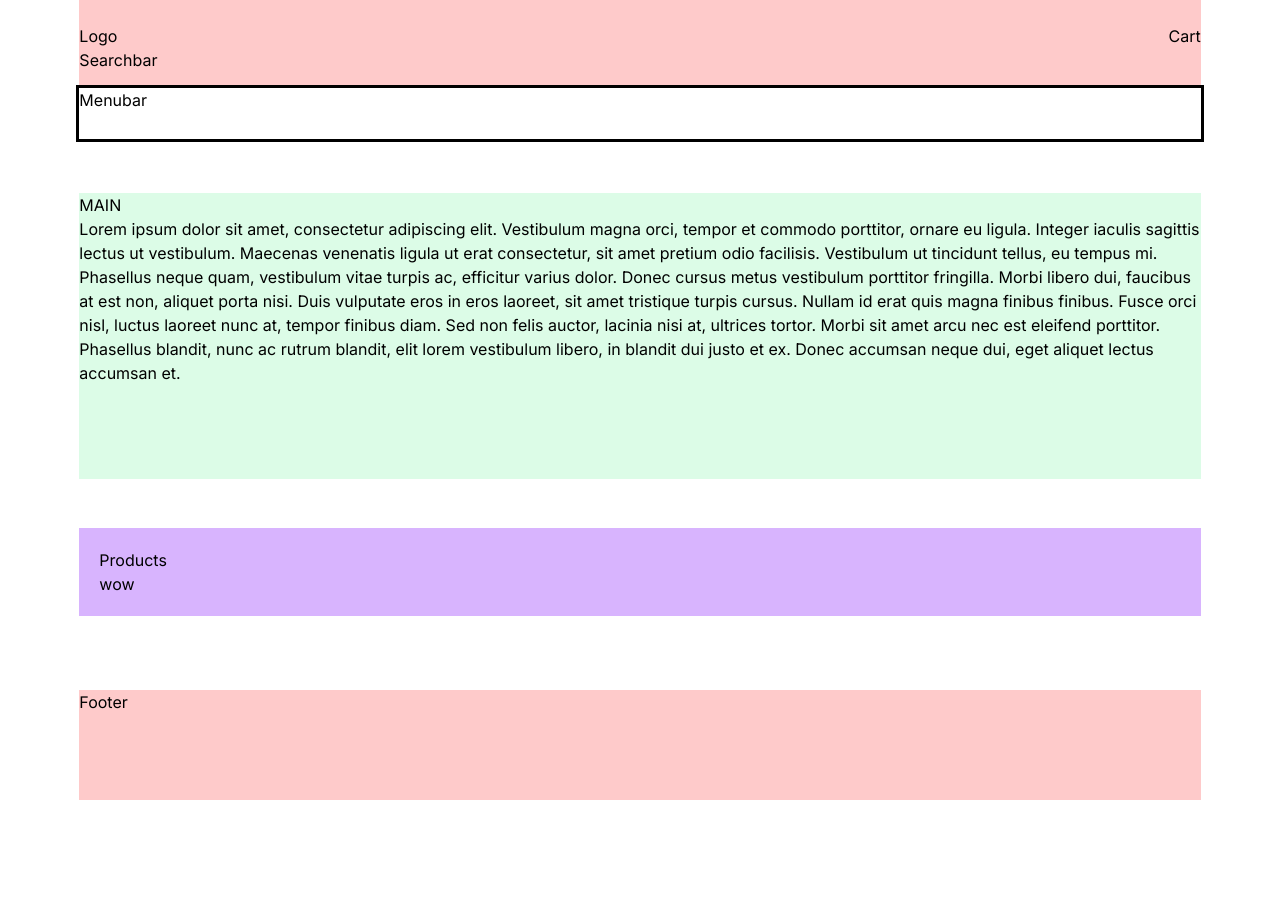
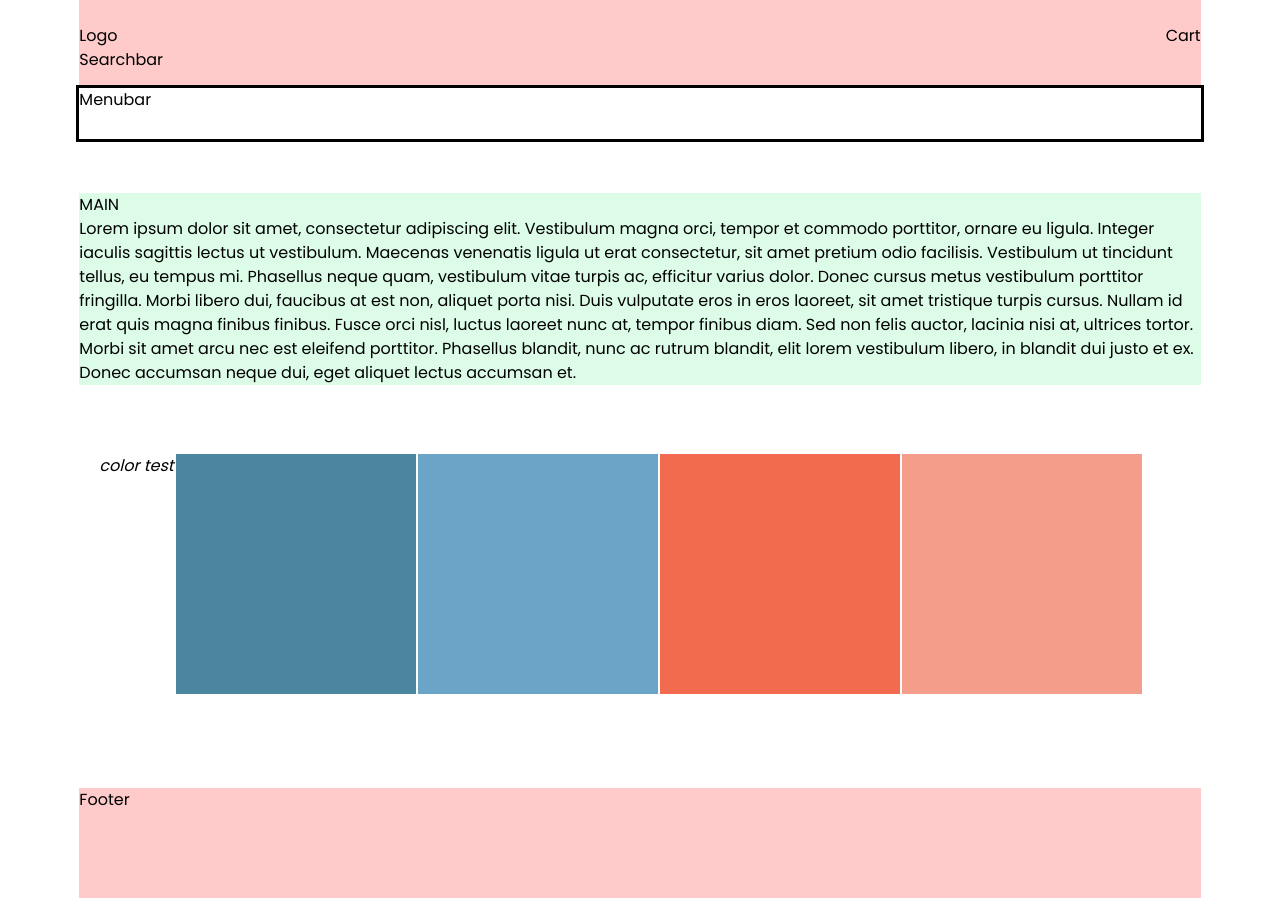
Before and after one commit to KaritasHall/Snarkaup, a Next.js app: page / in a window 1280 px wide. Before the commit the page ends 800 px from the top, so only its background shows below. Built offline with nearby package versions, Linux system fonts and the light colour scheme; no server answers.

Commit message:
Adds color palette to config and font family to root

```diff
--- a/src/app/layout.tsx
+++ b/src/app/layout.tsx
@@ -4,8 +4,13 @@ import { Inter } from "next/font/google";
 import { Context } from "./context";
 import Navbar from "./components/navbar";
 import Footer from "./components/footer";
+import { Poppins } from "next/font/google";
 
-const inter = Inter({ subsets: ["latin"] });
+const poppins = Poppins({
+  weight: ["400", "700"],
+  style: ["normal", "italic"],
+  subsets: ["latin-ext"],
+});
 
 export const metadata: Metadata = {
   title: "Snarkaup",
@@ -20,7 +25,7 @@ export default function RootLayout({
   return (
     <html lang="en">
       <Context>
-        <body className={inter.className}>
+        <body className={poppins.className}>
           <Navbar />
           {children}
           <Footer />
--- a/src/app/page.tsx
+++ b/src/app/page.tsx
@@ -36,9 +36,12 @@ export default function Home() {
         </div>
       </SectionContainer>
       <SectionContainer>
-        <div className="bg-purple-300 p-20">
-          <h2>Products</h2>
-          <p>wow</p>
+        <div className="flex gap-2 p-20">
+          <p className="italic">color test</p>
+          <div className="bg-seabreeze h-60 w-60"></div>
+          <div className="bg-softSeabreeze h-60 w-60"></div>
+          <div className="bg-tangerine h-60 w-60"></div>
+          <div className="bg-softTangerine h-60 w-60"></div>
         </div>
       </SectionContainer>
     </>
--- a/tailwind.config.ts
+++ b/tailwind.config.ts
@@ -8,6 +8,30 @@ const config: Config = {
   ],
   theme: {
     extend: {
+      colors: {
+        // Base colors
+        seabreeze: "#4a869e",
+        softSeabreeze: "#6aa5c7",
+        tangerine: "#f26b4e",
+        softTangerine: "#f49d8a",
+        lightGray: "#F4F5F9",
+
+        // Text colors
+        black: "#000000",
+        white: "#ffffff",
+        textLight: "#585866",
+        textLighter: "#81818F",
+
+        // Icon colors
+        IconDefault: "#585866",
+        IconHovered: "#25252E",
+        IconPressed: "#44474A",
+
+        // Status colors
+        success: "#48C546",
+        danger: "#EB5454",
+      },
+
       spacing: {
         0: "0px",
         2: "2px",
```
Also changed, not shown: 1 other file (tests, documents, lock files or other folders).
